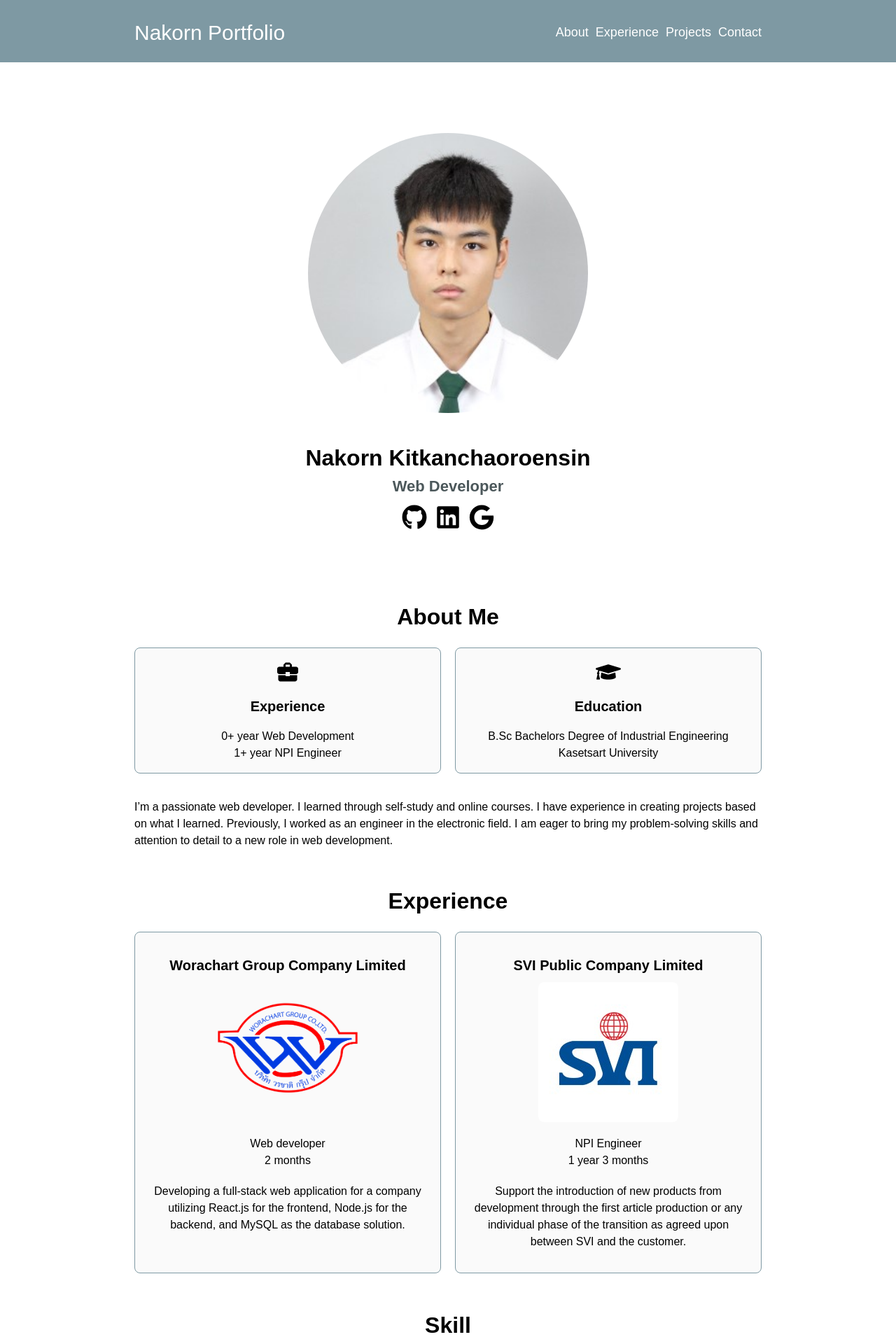
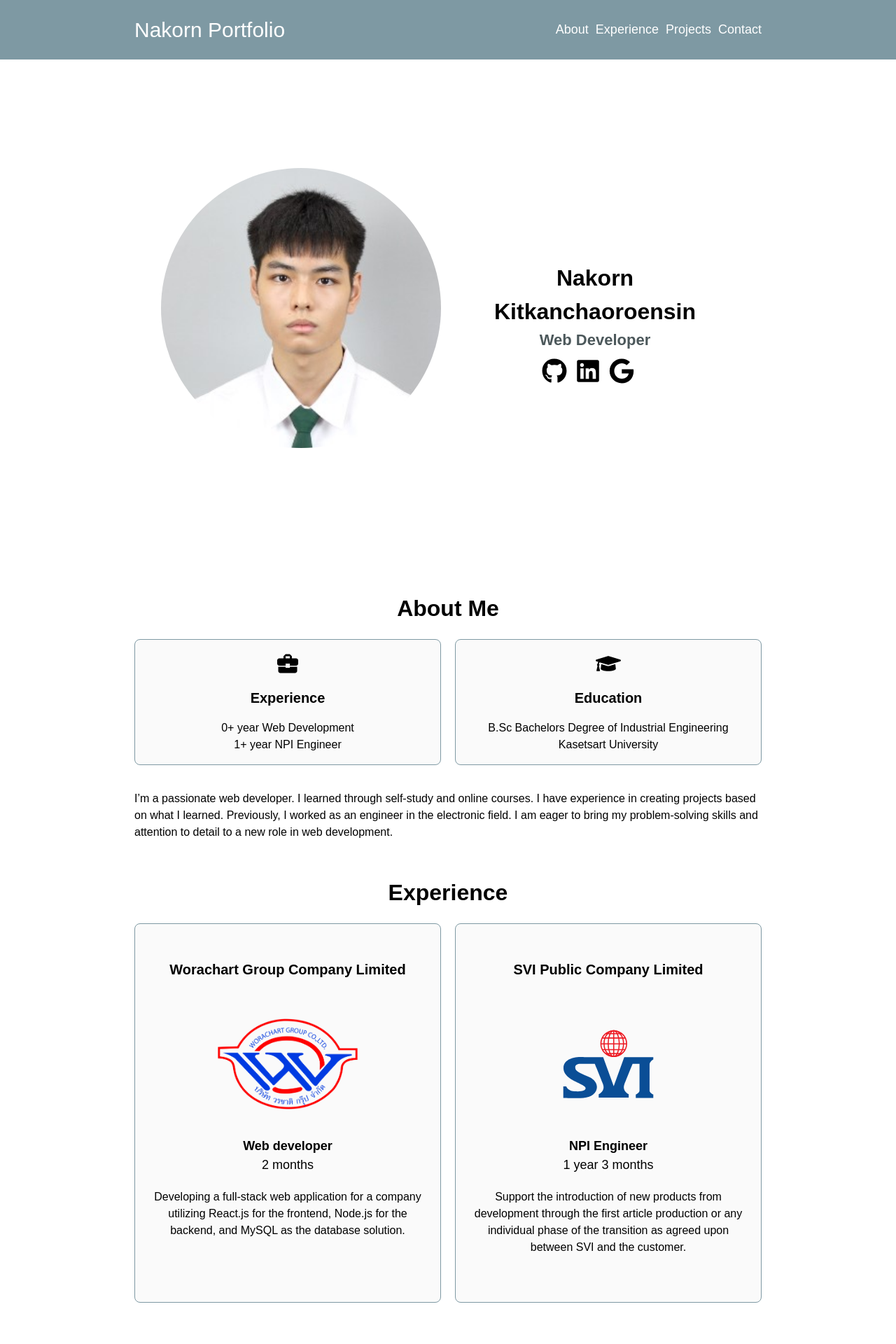
Before and after one commit to NakornKitk/nakorn-portfolio, a Next.js app: page / in a window 1280 px wide. Shown: the top 1920 px of the page at 70% size. Built offline with nearby package versions, Linux system fonts and the light colour scheme.

Commit message:
reponsive

```diff
--- a/app/components/AboutMe.js
+++ b/app/components/AboutMe.js
@@ -7,7 +7,7 @@ function AboutMe() {
         <div className="my-[50px]">
             <h1 className="text-center text-[32px] font-bold">About Me</h1>
 
-            <div className="flex gap-[20px] my-[20px] w-[100%]">
+            <div className="md:flex gap-[20px] my-[20px] w-[100%]">
                 <div className="border border-[#7E99A3] rounded-lg p-4 text-center w-full mb-4 bg-[#FAFAFA] ">
                     <div className="flex justify-center items-center">
                         <MdBusinessCenter className="text-[36px]" />
--- a/app/components/Experience.js
+++ b/app/components/Experience.js
@@ -5,25 +5,40 @@ function Experience() {
   return (
     <div className="my-[50px]">
       <h1 className="text-center text-[32px] font-bold">Experience</h1>
-      <div className="flex gap-x-[20px] my-[20px]">
-        <div className="border border-[#7E99A3] bg-[#FAFAFA] rounded-lg p-4 text-center w-full">
-          <h2 className="text-[20px] mb-2 py-4 font-semibold">Worachart Group Company Limited</h2>
+      <div className="md:flex gap-[20px] my-[20px]">
+        <div className="border border-[#7E99A3] bg-[#FAFAFA] rounded-lg px-4 py-[50px] text-center w-full mb-[20px] md:mb-[0px]">
+          <div className="h-[50px]">
+            <h2 className="text-[20px] my-[auto] font-semibold">Worachart Group Company Limited</h2>
+          </div>
           <div className="w-[100%] h-[200px] flex items-center justify-center">
-            <Image src="/images/logo-w.png" alt="worachart" width={200} height={200} className="rounded-lg object-cover mx-[auto] mb-[30px]" />
+            <Image src="/images/logo-w.png" alt="worachart" width={200} height={200} className="rounded-lg object-cover mx-[auto]" />
           </div>
-          <div className="py-1">
-            <p>Web developer</p>
+          <div className="py-1 text-[18px]">
+            <p className="font-semibold">Web developer</p>
             <p>2 months</p>
           </div>
           <p className="py-4">Developing a full-stack web application for a company utilizing React.js for the frontend, Node.js for the backend, and MySQL as the database solution.</p>
         </div>
-        <div className="border border-[#7E99A3] bg-[#FAFAFA] rounded-lg p-4 text-center w-full">
-          <h2 className="text-[20px] mb-2 py-4 font-semibold">SVI Public Company Limited</h2>
+        <div className="border border-[#7E99A3] bg-[#FAFAFA] rounded-lg px-4 py-[50px] text-center w-full">
+          <div className="h-[50px]">
+            <h2 className="text-[20px] my-[auto] font-semibold">SVI Public Company Limited</h2>
+          </div>
           <div className="w-[100%] h-[200px] flex items-center justify-center">
-            <Image src="/images/svi-logo.jpg" alt="svi" width={200} height={200} className="rounded-lg object-cover mx-[auto] mb-[30px]" />
+            <svg xmlns="http://www.w3.org/2000/svg" width="150" height="100" viewBox="0 0 72 56" fill="none">
+              <path fillRule="evenodd" clip-rule="evenodd" d="M2.38509 45.8539H0V55.0962C0.304754 55.0962 0.751938 55.1148 1.36258 55.1402C3.63929 55.235 8.18823 55.4243 16.0994 55.0962C27.8657 54.6081 30.8571 43.1707 20.8696 38.5496C19.5455 37.937 18.3238 37.4031 17.2117 36.9172C12.3101 34.7753 9.54037 33.565 9.54037 30.649C9.54037 28.7111 11.1801 27.8167 13.7143 27.8167H19.2297L19.2298 27.8167H25.1926C25.1926 27.8167 30.9168 41.9186 31.7516 44.0651C32.795 46.7484 32.3478 50.1769 28.323 52.2639V54.9471H38.6087H42.0373H52.323V52.2639C48.2981 50.1769 47.8509 46.7484 48.8944 44.0651C49.7292 41.9186 55.4534 27.8167 55.4534 27.8167H60.9689V49.2825C60.9689 51.2204 57.9876 52.413 57.9876 52.413V55.0962H72V52.413C72 52.413 69.0186 51.2204 69.0186 49.2825V28.413C69.0186 26.5049 71.0062 24.9347 72 24.3881V22.5993H67.0807H66.6335H63.354H57.9876H48.7453L40.323 45.7608L31.9006 22.5993H17.5194C16.6022 22.515 15.3267 22.4502 13.7143 22.4502C6.55901 22.4502 0.149068 25.2825 0.149068 31.2452C0.149068 37.5482 7.03968 40.8142 11.9921 43.1616C12.5447 43.4236 13.0732 43.674 13.5652 43.916C17.2919 45.7488 18.1862 46.5998 17.7391 47.9409C17.2921 49.282 14.9746 50.2657 9.09317 49.8788C4.69026 49.5891 2.78261 47.1955 2.38509 45.8539Z" fill="#0A4E96" />
+              <circle cx="40.3543" cy="11.7173" r="10.2857" stroke="#ED1B24" stroke-width="0.89441" />
+              <path d="M48.193 11.6961C48.193 17.4806 44.597 21.9607 40.3877 21.9607C36.1785 21.9607 32.5825 17.4806 32.5825 11.6961C32.5825 5.91173 36.1785 1.43158 40.3877 1.43158C44.597 1.43158 48.193 5.91173 48.193 11.6961Z" stroke="#ED1B24" stroke-width="0.89441" />
+              <path d="M44.8046 11.6961C44.8046 14.6047 44.2623 17.2163 43.4047 19.0839C42.5293 20.9903 41.4106 21.9607 40.3331 21.9607C39.2556 21.9607 38.1369 20.9903 37.2615 19.0839C36.4039 17.2163 35.8616 14.6047 35.8616 11.6961C35.8616 8.78754 36.4039 6.17602 37.2615 4.30839C38.1369 2.40199 39.2556 1.43158 40.3331 1.43158C41.4106 1.43158 42.5293 2.40199 43.4047 4.30839C44.2623 6.17602 44.8046 8.78754 44.8046 11.6961Z" stroke="#ED1B24" stroke-width="0.89441" />
+              <path d="M40.3331 1.13354V22.3013" stroke="#ED1B24" stroke-width="0.89441" />
+              <path d="M50.8262 11.9148L29.8399 11.9148" stroke="#ED1B24" stroke-width="0.89441" />
+              <path d="M49.6239 7.2146L31.3702 7.2146" stroke="#ED1B24" stroke-width="0.89441" />
+              <path d="M47.0006 3.71704L33.9935 3.71704" stroke="#ED1B24" stroke-width="0.89441" />
+              <path d="M46.782 19.6753H33.7748" stroke="#ED1B24" stroke-width="0.89441" />
+              <path d="M49.6239 16.5056L31.3702 16.5056" stroke="#ED1B24" stroke-width="0.89441" />
+              <script xmlns="" /></svg>
           </div>
-          <div className="py-1">
-            <p>NPI Engineer</p>
+          <div className="py-1 text-[18px]">
+            <p className="font-semibold">NPI Engineer</p>
             <p>1 year 3 months</p>
           </div>
           <p className="py-4">Support the introduction of new products from development through the first article production or any individual phase of the transition as agreed upon between SVI and the customer.</p>
--- a/app/components/Header.js
+++ b/app/components/Header.js
@@ -3,11 +3,13 @@
 import React, { useState, useEffect } from 'react';
 import Sidebar from './Sidebar.js';
 import { useScroll } from './ScrollContext.js';
+import { MdOutlineMenu } from "react-icons/md";
 
 
 function Header() {
   const { navigateAndScroll } = useScroll();
   const [scrollPercent, setScrollPercent] = useState(0);
+  const [isActiveSidebar, setIsActiveSidebar] = useState(false);
 
   const handleScroll = () => {
     const scrollTop = window.scrollY;
@@ -27,25 +29,27 @@ function Header() {
   }, []);
 
 
+
+
+
   return (
-    <div className="text-white bg-[#7E99A3] fixed w-full top-0 left-0 z-50">
-      <div
-        style={{
-          height: "4px",
-          backgroundColor: "#FAFAFA",
-          width: `${scrollPercent}%`,
-          transition: "width 0.2s ease-in-out",
-        }}
-      />
+    <div className="text-white bg-[#7E99A3] w-full top-0 left-0 z-50">
       <div className="flex justify-between py-[20px] px-[15%]">
         <p className="text-[30px]">Nakorn Portfolio</p>
-        <div className="flex gap-x-[10px] items-center justify-center text-[18px]">
+        <div className="flex items-center justify-center text-[30px] md:hidden cursor-pointer">
+          <MdOutlineMenu onClick={() => setIsActiveSidebar(true)} />
+        </div>
+        <div className="hidden md:flex gap-x-[10px] items-center justify-center text-[18px]">
           <p onClick={() => navigateAndScroll(0)} className="cursor-pointer">About</p>
           <p onClick={() => navigateAndScroll(1)} className="cursor-pointer">Experience</p>
           <p onClick={() => navigateAndScroll(2)} className="cursor-pointer">Projects</p>
           <p onClick={() => navigateAndScroll(3)} className="cursor-pointer">Contact</p>
         </div>
       </div>
+      <div className={`fixed top-0 right-0 w-[280px] h-full text-white transform
+          ${isActiveSidebar ? 'translate-x-0' : 'translate-x-full'} transition-transform duration-300 ease-in-out`}>
+        <Sidebar setIsActiveSidebar={setIsActiveSidebar} />
+      </div>
     </div>
   )
 }
--- a/app/components/Skill.js
+++ b/app/components/Skill.js
@@ -14,8 +14,8 @@ function Skill() {
   return (
     <div className="my-[50px]">
       <h1 className="text-center text-[32px] font-bold">Skill</h1>
-      <div className="flex gap-x-[20px] my-[20px]">
-        <div className="border border-[#7E99A3] bg-[#FAFAFA] rounded-lg p-4 text-center w-full pb-6">
+      <div className="md:flex gap-x-[20px] my-[20px]">
+        <div className="border border-[#7E99A3] bg-[#FAFAFA] rounded-lg p-4 text-center w-full pb-6 mb-[20px] md:mb-[0px]">
           <h2 className="text-[20px] mb-2 py-4 font-semibold text-[#4C585B]">Frontend Development</h2>
           <div className="flex items-center justify-center py-2">
             <div className="pr-[10px] text-[30px]">
--- a/app/page.js
+++ b/app/page.js
@@ -30,12 +30,13 @@ function HomeContent() {
   return (
     <div className="bg-white text-black min-h-screen">
       <Header />
-      <div className="px-[15%] pt-[70px]">
-        <div className="text-center mt-[120px] mb-[100px]">
-          <div className="rounded-full object-cover mx-[auto] overflow-hidden w-[400px] h-[400px]">
+      <div className="px-[15%]">
+        <div className="pt-[70px] xl:pt-[0px] text-center my-[auto] xl:flex xl:items-center xl:justify-center min-h-[calc(100vh-90px)]">
+          <div className="rounded-full object-cover mx-[auto] xl:m-[0px] overflow-hidden w-[400px] h-[400px]">
             <Image src="/images/profile.png" alt="profile" width={400} height={400} />
           </div>
-          <div className="pt-[40px] pb-[10px]">
+          <div>
+            <div className="pt-[40px] pb-[10px] w-[400px] mx-[auto] xl:ml-[20px]">
               <h1 className="text-[32px] font-bold text-black">Nakorn Kitkanchaoroensin</h1>
               <h2 className="text-[22px] text-[#4C585B] font-semibold">Web Developer</h2>
             </div>
@@ -51,10 +52,11 @@ function HomeContent() {
               </a>
             </div>
           </div>
+        </div>
         <div ref={section1Ref}></div>
         <AboutMe />
+        <div ref={section2Ref}></div>
         <Experience />
-        <div ref={section2Ref}></div>
         <Skill />
         <div ref={section3Ref}></div>
         <Projects />
--- a/public/projects.json
+++ b/public/projects.json
@@ -1,8 +1,17 @@
 {
     "projects": [
       {
-        "name": "Projects",
-        "image": "/images/project.png",
+        "name": "Rilon Thailand website",
+        "image": "/images/webrilon.png",
+        "frontend": "ReactJS TailwindCSS",
+        "backend": "NodeJS ExpressJS",
+        "database": "MySQL",
+        "github": "https://github.com/RilonWorachart/rilon-fullstack-website/",
+        "live": "https://rilonthailand.com"
+      },
+      {
+        "name": "My Webboard project",
+        "image": "/images/webboard.png",
         "frontend": "ReactJS MaterialUI",
         "backend": "NodeJS ExpressJS",
         "database": "MySQL",
```
Also changed, not shown: app/components/Sidebar.js (+11 -11 lines), public/images/logo-w.png, public/images/webrilon.png (added). Lines whose indentation alone changed are shown as unchanged.
